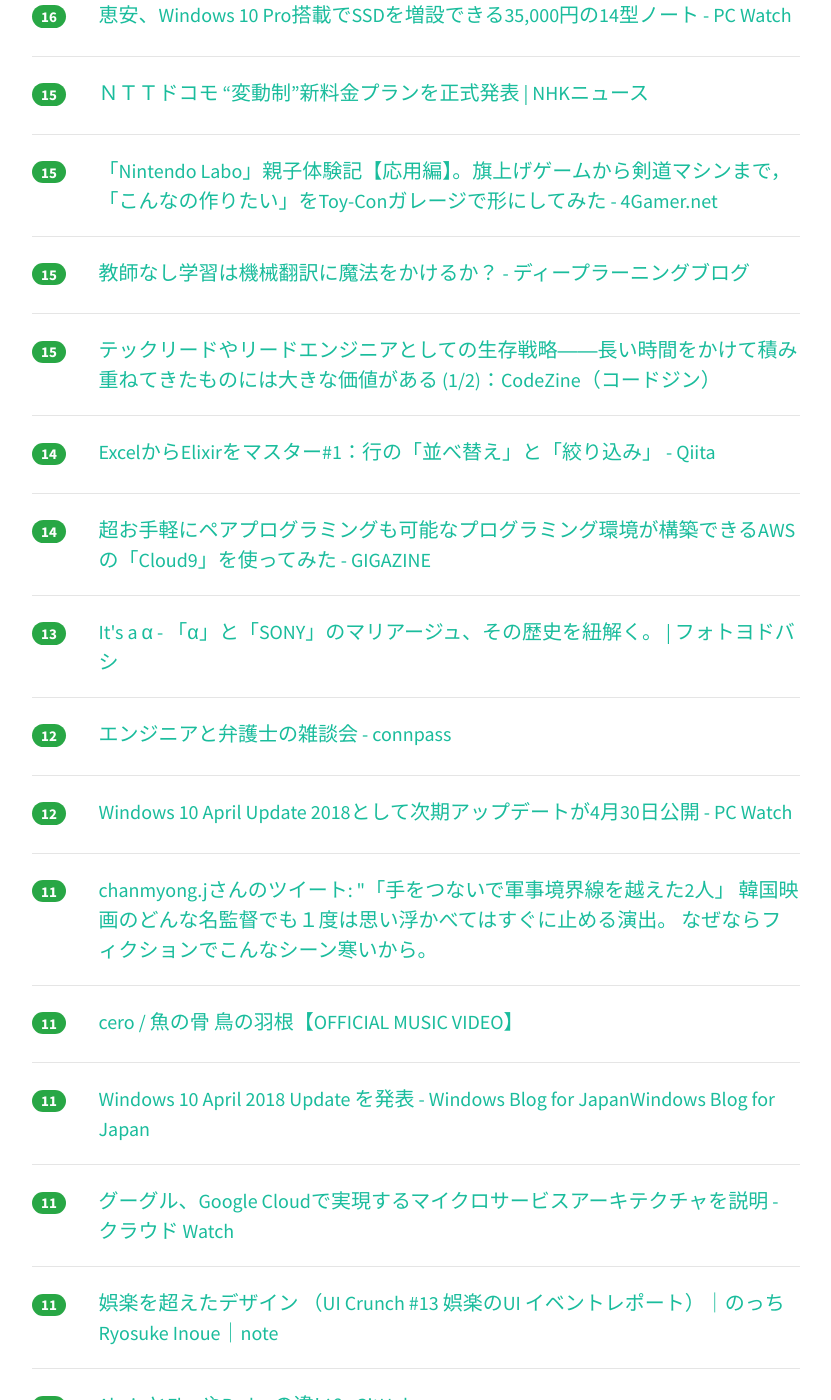
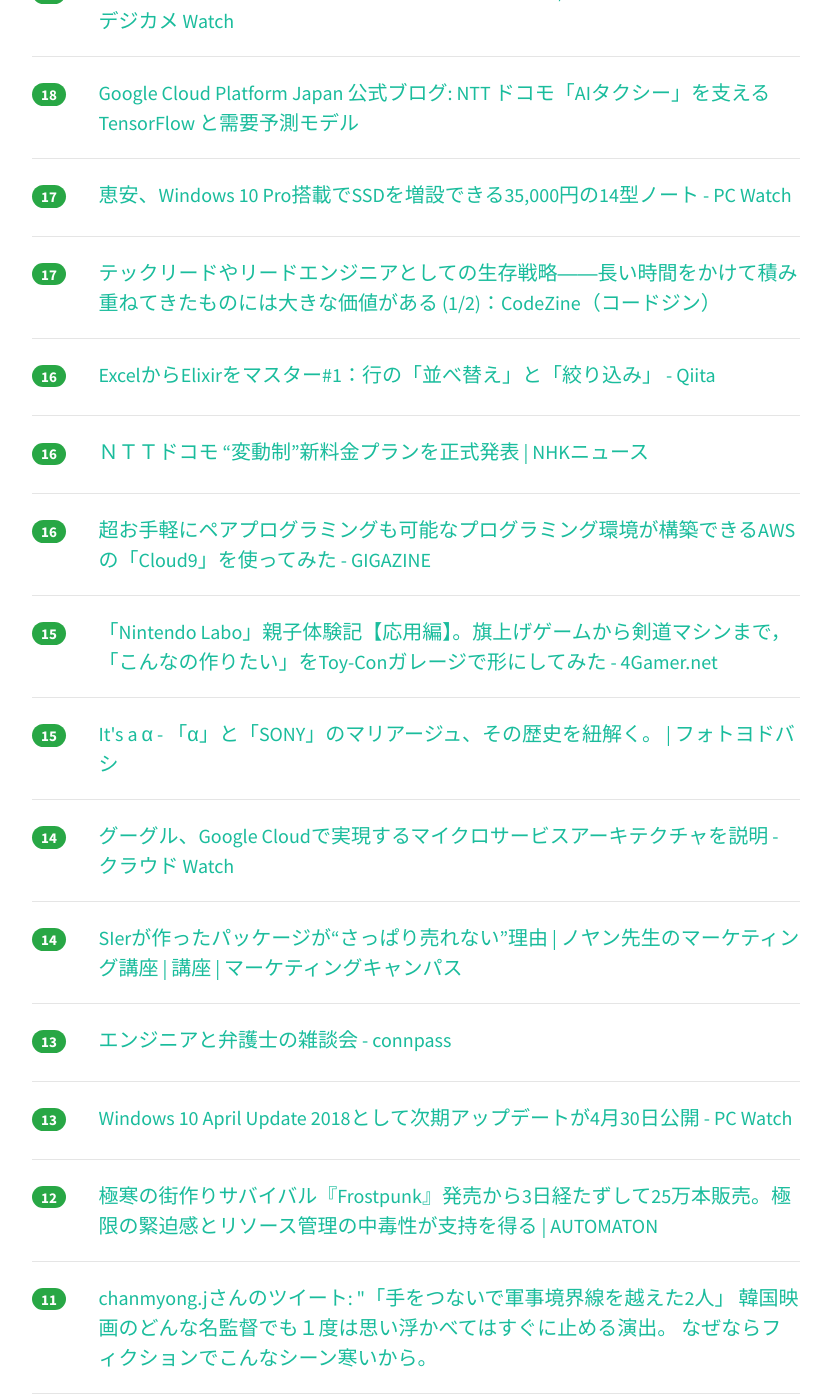
Before and after one commit to yatta47/hatena-matome-site, a Jekyll site: the page built from _posts/2018-04-28-hatena.md, in a window 1280 px wide and 1400 px high, scrolled down 2056 px. Shown: the whole window, without its empty margins (224-1055 px from the left). Built offline with Jekyll 4.4.1, drawn with Linux system fonts in a browser that asks for light colours; nearby versions of some CDN libraries; some of the changed text lies outside the part shown.

Commit message:
Updated 2018-04-28

```diff
--- a/_posts/2018-04-28-hatena.md
+++ b/_posts/2018-04-28-hatena.md
@@ -1,29 +1,39 @@
 ---
 layout: post
 title:  "2018-04-28 はてぶIT"
-date:   2018-04-28 15:02:46
+date:   2018-04-28 16:02:26
 tags: [it-hotentry]
 ---
-36 件のデータあり
+38 件のデータあり
 
 <hr><div class="row">
-<div class="col-1"><span class="badge badge-pill badge-success h2">155</span></div>
+<div class="col-1"><span class="badge badge-pill badge-success h2">165</span></div>
 <div class="col-11"><a href='http://www.beams.co.jp/company/information/detail/229' target='_blank'>＜BEAMS HEART＞＜BEAMS mini＞プリントTシャツ 販売中止及び商品回収のお知らせ | BEAMS</a></div>
 </div>
 <hr>
 <div class="row">
-<div class="col-1"><span class="badge badge-pill badge-success h2">137</span></div>
+<div class="col-1"><span class="badge badge-pill badge-success h2">146</span></div>
 <div class="col-11"><a href='https://gigazine.net/news/20180427-switch-prevent-downgrade-blowing-fuses/' target='_blank'>Nintendo Switchはデバイスを物理的に変更することでシステムソフトウェアのダウングレードを防いでいる - GIGAZINE</a></div>
 </div>
 <hr>
 <div class="row">
-<div class="col-1"><span class="badge badge-pill badge-success h2">41</span></div>
+<div class="col-1"><span class="badge badge-pill badge-success h2">45</span></div>
+<div class="col-11"><a href='http://www.itmedia.co.jp/pcuser/articles/1804/28/news016.html' target='_blank'>Windows 10大型アップデート「April 2018 Update」発表　4月30日に配信開始 - ITmedia PC USER</a></div>
+</div>
+<hr>
+<div class="row">
+<div class="col-1"><span class="badge badge-pill badge-success h2">42</span></div>
 <div class="col-11"><a href='https://www.slideshare.net/ShunNukui/ss-94997937' target='_blank'>レコメンドエンジン作成コンテストの勝ち方</a></div>
 </div>
 <hr>
 <div class="row">
-<div class="col-1"><span class="badge badge-pill badge-success h2">36</span></div>
+<div class="col-1"><span class="badge badge-pill badge-success h2">37</span></div>
 <div class="col-11"><a href='https://togetter.com/li/1222023' target='_blank'>なんだこの写真…オーストラリアのビーチではイヌがサメ食べてて2匹のヘビがくんずほぐれつしてた - Togetter</a></div>
+</div>
+<hr>
+<div class="row">
+<div class="col-1"><span class="badge badge-pill badge-success h2">37</span></div>
+<div class="col-11"><a href='http://blocking.jp/' target='_blank'>blocking.jp - サイトブロッキング確認</a></div>
 </div>
 <hr>
 <div class="row">
@@ -33,27 +43,17 @@ tags: [it-hotentry]
 <hr>
 <div class="row">
 <div class="col-1"><span class="badge badge-pill badge-success h2">34</span></div>
-<div class="col-11"><a href='http://blocking.jp/' target='_blank'>blocking.jp - サイトブロッキング確認</a></div>
-</div>
-<hr>
-<div class="row">
-<div class="col-1"><span class="badge badge-pill badge-success h2">33</span></div>
-<div class="col-11"><a href='http://www.itmedia.co.jp/pcuser/articles/1804/28/news016.html' target='_blank'>Windows 10大型アップデート「April 2018 Update」発表　4月30日に配信開始 - ITmedia PC USER</a></div>
+<div class="col-11"><a href='https://www.orefolder.net/blog/2018/04/mineo-data-optimization/' target='_blank'>mineoが通信の最適化を始めたのでMVNO14社21枚のSIMで通信の最適化がされているか試してみた | orefolder.net</a></div>
 </div>
 <hr>
 <div class="row">
 <div class="col-1"><span class="badge badge-pill badge-success h2">32</span></div>
-<div class="col-11"><a href='https://www.orefolder.net/blog/2018/04/mineo-data-optimization/' target='_blank'>mineoが通信の最適化を始めたのでMVNO14社21枚のSIMで通信の最適化がされているか試してみた | orefolder.net</a></div>
+<div class="col-11"><a href='https://github.com/xx45/dayjs' target='_blank'>GitHub - xx45/dayjs: ⏰Fast 2KB immutable date library alternative to Moment.js with the same modern API</a></div>
 </div>
 <hr>
 <div class="row">
-<div class="col-1"><span class="badge badge-pill badge-success h2">30</span></div>
+<div class="col-1"><span class="badge badge-pill badge-success h2">31</span></div>
 <div class="col-11"><a href='https://github.com/cgoldsby/LoginCritter' target='_blank'>GitHub - cgoldsby/LoginCritter: An animated avatar that responds to text field interactions</a></div>
-</div>
-<hr>
-<div class="row">
-<div class="col-1"><span class="badge badge-pill badge-success h2">30</span></div>
-<div class="col-11"><a href='https://github.com/xx45/dayjs' target='_blank'>GitHub - xx45/dayjs: ⏰Fast 2KB immutable date library alternative to Moment.js with the same modern API</a></div>
 </div>
 <hr>
 <div class="row">
@@ -72,8 +72,23 @@ tags: [it-hotentry]
 </div>
 <hr>
 <div class="row">
+<div class="col-1"><span class="badge badge-pill badge-success h2">21</span></div>
+<div class="col-11"><a href='http://deeplearning.hatenablog.com/entry/unsupervised_machine_translation' target='_blank'>教師なし学習は機械翻訳に魔法をかけるか？ - ディープラーニングブログ</a></div>
+</div>
+<hr>
+<div class="row">
 <div class="col-1"><span class="badge badge-pill badge-success h2">19</span></div>
 <div class="col-11"><a href='https://smhn.info/201804-denshi-shoseki-no-damena-tokoro-matome' target='_blank'>なぜ電子書籍は海賊版を駆逐できないのか？電子書籍のダメなところまとめ – すまほん!!</a></div>
+</div>
+<hr>
+<div class="row">
+<div class="col-1"><span class="badge badge-pill badge-success h2">19</span></div>
+<div class="col-11"><a href='https://note.mu/sakamichiyuki/n/ne7a1764119a9' target='_blank'>娯楽を超えたデザイン （UI Crunch #13 娯楽のUI イベントレポート）｜のっち Ryosuke Inoue｜note</a></div>
+</div>
+<hr>
+<div class="row">
+<div class="col-1"><span class="badge badge-pill badge-success h2">18</span></div>
+<div class="col-11"><a href='https://togetter.com/li/1222176' target='_blank'>昭和40年 南極観測船『ふじ』が初めての南極でペンギンに翻弄される様子がじわじわくる「優しい世界」 - Togetter</a></div>
 </div>
 <hr>
 <div class="row">
@@ -87,18 +102,28 @@ tags: [it-hotentry]
 </div>
 <hr>
 <div class="row">
-<div class="col-1"><span class="badge badge-pill badge-success h2">16</span></div>
-<div class="col-11"><a href='https://togetter.com/li/1222176' target='_blank'>昭和40年 南極観測船『ふじ』が初めての南極でペンギンに翻弄される様子がじわじわくる「優しい世界」 - Togetter</a></div>
+<div class="col-1"><span class="badge badge-pill badge-success h2">17</span></div>
+<div class="col-11"><a href='https://pc.watch.impress.co.jp/docs/news/1119691.html' target='_blank'>恵安、Windows 10 Pro搭載でSSDを増設できる35,000円の14型ノート - PC Watch</a></div>
+</div>
+<hr>
+<div class="row">
+<div class="col-1"><span class="badge badge-pill badge-success h2">17</span></div>
+<div class="col-11"><a href='https://codezine.jp/article/detail/10779' target='_blank'>テックリードやリードエンジニアとしての生存戦略――長い時間をかけて積み重ねてきたものには大きな価値がある (1/2)：CodeZine（コードジン）</a></div>
 </div>
 <hr>
 <div class="row">
 <div class="col-1"><span class="badge badge-pill badge-success h2">16</span></div>
-<div class="col-11"><a href='https://pc.watch.impress.co.jp/docs/news/1119691.html' target='_blank'>恵安、Windows 10 Pro搭載でSSDを増設できる35,000円の14型ノート - PC Watch</a></div>
+<div class="col-11"><a href='https://qiita.com/piacere/items/6714e1440e3f25fb46a1' target='_blank'>ExcelからElixirをマスター#1：行の「並べ替え」と「絞り込み」 - Qiita</a></div>
 </div>
 <hr>
 <div class="row">
-<div class="col-1"><span class="badge badge-pill badge-success h2">15</span></div>
+<div class="col-1"><span class="badge badge-pill badge-success h2">16</span></div>
 <div class="col-11"><a href='https://www3.nhk.or.jp/news/html/20180427/k10011420691000.html' target='_blank'>ＮＴＴドコモ “変動制”新料金プランを正式発表 | NHKニュース</a></div>
+</div>
+<hr>
+<div class="row">
+<div class="col-1"><span class="badge badge-pill badge-success h2">16</span></div>
+<div class="col-11"><a href='https://gigazine.net/news/20180428-cloud9-aws-ide/' target='_blank'>超お手軽にペアプログラミングも可能なプログラミング環境が構築できるAWSの「Cloud9」を使ってみた - GIGAZINE</a></div>
 </div>
 <hr>
 <div class="row">
@@ -108,37 +133,32 @@ tags: [it-hotentry]
 <hr>
 <div class="row">
 <div class="col-1"><span class="badge badge-pill badge-success h2">15</span></div>
-<div class="col-11"><a href='http://deeplearning.hatenablog.com/entry/unsupervised_machine_translation' target='_blank'>教師なし学習は機械翻訳に魔法をかけるか？ - ディープラーニングブログ</a></div>
-</div>
-<hr>
-<div class="row">
-<div class="col-1"><span class="badge badge-pill badge-success h2">15</span></div>
-<div class="col-11"><a href='https://codezine.jp/article/detail/10779' target='_blank'>テックリードやリードエンジニアとしての生存戦略――長い時間をかけて積み重ねてきたものには大きな価値がある (1/2)：CodeZine（コードジン）</a></div>
+<div class="col-11"><a href='http://photo.yodobashi.com/sony/focus/genealogy/' target='_blank'>It's a α - 「α」と「SONY」のマリアージュ、その歴史を紐解く。 | フォトヨドバシ</a></div>
 </div>
 <hr>
 <div class="row">
 <div class="col-1"><span class="badge badge-pill badge-success h2">14</span></div>
-<div class="col-11"><a href='https://qiita.com/piacere/items/6714e1440e3f25fb46a1' target='_blank'>ExcelからElixirをマスター#1：行の「並べ替え」と「絞り込み」 - Qiita</a></div>
+<div class="col-11"><a href='https://cloud.watch.impress.co.jp/docs/news/1119618.html' target='_blank'>グーグル、Google Cloudで実現するマイクロサービスアーキテクチャを説明 - クラウド Watch</a></div>
 </div>
 <hr>
 <div class="row">
 <div class="col-1"><span class="badge badge-pill badge-success h2">14</span></div>
-<div class="col-11"><a href='https://gigazine.net/news/20180428-cloud9-aws-ide/' target='_blank'>超お手軽にペアプログラミングも可能なプログラミング環境が構築できるAWSの「Cloud9」を使ってみた - GIGAZINE</a></div>
+<div class="col-11"><a href='http://marketing-campus.jp/lecture/noyan/099.html' target='_blank'>SIerが作ったパッケージが“さっぱり売れない”理由 | ノヤン先生のマーケティング講座 | 講座 | マーケティングキャンパス</a></div>
 </div>
 <hr>
 <div class="row">
 <div class="col-1"><span class="badge badge-pill badge-success h2">13</span></div>
-<div class="col-11"><a href='http://photo.yodobashi.com/sony/focus/genealogy/' target='_blank'>It's a α - 「α」と「SONY」のマリアージュ、その歴史を紐解く。 | フォトヨドバシ</a></div>
+<div class="col-11"><a href='https://connpass.com/event/86371/' target='_blank'>エンジニアと弁護士の雑談会 - connpass</a></div>
+</div>
+<hr>
+<div class="row">
+<div class="col-1"><span class="badge badge-pill badge-success h2">13</span></div>
+<div class="col-11"><a href='https://pc.watch.impress.co.jp/docs/news/1119750.html' target='_blank'>Windows 10 April Update 2018として次期アップデートが4月30日公開 - PC Watch</a></div>
 </div>
 <hr>
 <div class="row">
 <div class="col-1"><span class="badge badge-pill badge-success h2">12</span></div>
-<div class="col-11"><a href='https://connpass.com/event/86371/' target='_blank'>エンジニアと弁護士の雑談会 - connpass</a></div>
-</div>
-<hr>
-<div class="row">
-<div class="col-1"><span class="badge badge-pill badge-success h2">12</span></div>
-<div class="col-11"><a href='https://pc.watch.impress.co.jp/docs/news/1119750.html' target='_blank'>Windows 10 April Update 2018として次期アップデートが4月30日公開 - PC Watch</a></div>
+<div class="col-11"><a href='http://jp.automaton.am/articles/newsjp/20180428-66911/' target='_blank'>極寒の街作りサバイバル『Frostpunk』発売から3日経たずして25万本販売。極限の緊迫感とリソース管理の中毒性が支持を得る | AUTOMATON</a></div>
 </div>
 <hr>
 <div class="row">
@@ -158,16 +178,6 @@ tags: [it-hotentry]
 <hr>
 <div class="row">
 <div class="col-1"><span class="badge badge-pill badge-success h2">11</span></div>
-<div class="col-11"><a href='https://cloud.watch.impress.co.jp/docs/news/1119618.html' target='_blank'>グーグル、Google Cloudで実現するマイクロサービスアーキテクチャを説明 - クラウド Watch</a></div>
-</div>
-<hr>
-<div class="row">
-<div class="col-1"><span class="badge badge-pill badge-success h2">11</span></div>
-<div class="col-11"><a href='https://note.mu/sakamichiyuki/n/ne7a1764119a9' target='_blank'>娯楽を超えたデザイン （UI Crunch #13 娯楽のUI イベントレポート）｜のっち Ryosuke Inoue｜note</a></div>
-</div>
-<hr>
-<div class="row">
-<div class="col-1"><span class="badge badge-pill badge-success h2">10</span></div>
 <div class="col-11"><a href='https://gist.github.com/azu/54313f61b47da4ed1d8e3c2314d2bde5' target='_blank'>AlminとFluxやReduxの違い? · GitHub</a></div>
 </div>
 <hr>
@@ -177,12 +187,12 @@ tags: [it-hotentry]
 </div>
 <hr>
 <div class="row">
+<div class="col-1"><span class="badge badge-pill badge-success h2">9</span></div>
+<div class="col-11"><a href='https://www3.nhk.or.jp/news/html/20180428/k10011421771000.html' target='_blank'>富士フイルムのゼロックス買収提案は差し止め | NHKニュース</a></div>
+</div>
+<hr>
+<div class="row">
 <div class="col-1"><span class="badge badge-pill badge-success h2">8</span></div>
 <div class="col-11"><a href='http://twitter.com/realdonaldtrump/status/989820401596366849' target='_blank'>Donald J. Trumpさんのツイート: "KOREAN WAR TO END! The United States, and all of its GREAT people, should be very proud of what is now taking place in Korea!"</a></div>
 </div>
 <hr>
-<div class="row">
-<div class="col-1"><span class="badge badge-pill badge-success h2">8</span></div>
-<div class="col-11"><a href='http://jp.automaton.am/articles/newsjp/20180428-66911/' target='_blank'>極寒の街作りサバイバル『Frostpunk』発売から3日経たずして25万本販売。極限の緊迫感とリソース管理の中毒性が支持を得る | AUTOMATON</a></div>
-</div>
-<hr>
```
